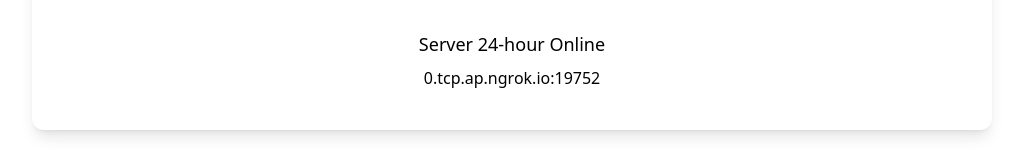
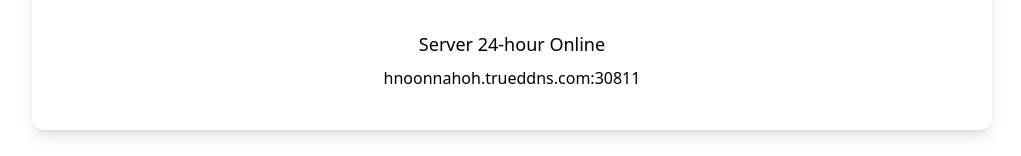
Before and after one commit to kankittikan/next.js-minecraftV7-website, a Next.js app: page /getip in a window 1280 px wide. Shown: the part 294-450 px from the top of the page, without its empty margins (128-1149 px from the left). Built offline with nearby package versions, Linux system fonts and the light colour scheme.

Commit message:
change ip to ddns

```diff
--- a/pages/getip.js
+++ b/pages/getip.js
@@ -24,7 +24,7 @@
             <img className='mx-auto' src="/assets/images/minecraft_logo.png" width={100} height={100} />
             <h3 className='text-lg font-medium pt-8 pb-2'>Server 24-hour Online</h3>
             <p>
-              {ipAlter}
+              {ipDev}
             </p>
           </div>
 
```
